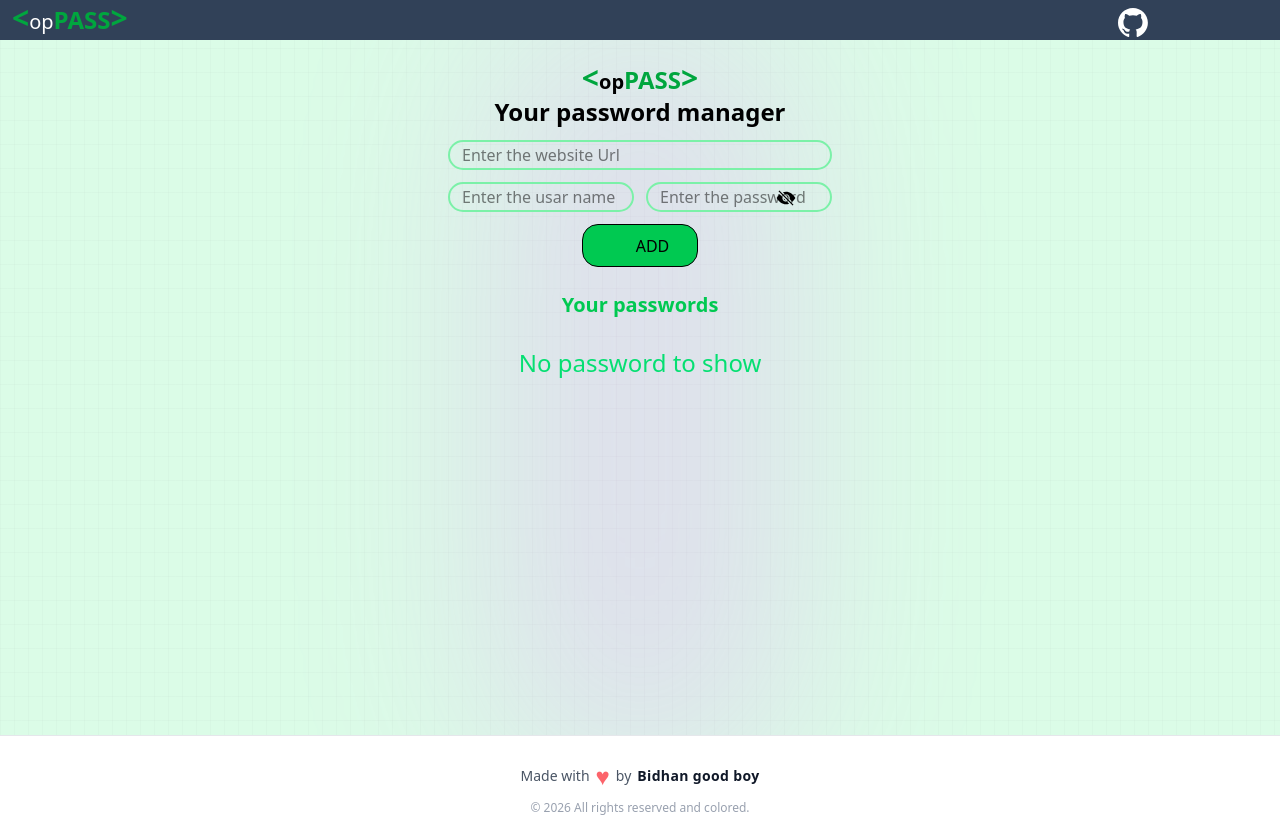
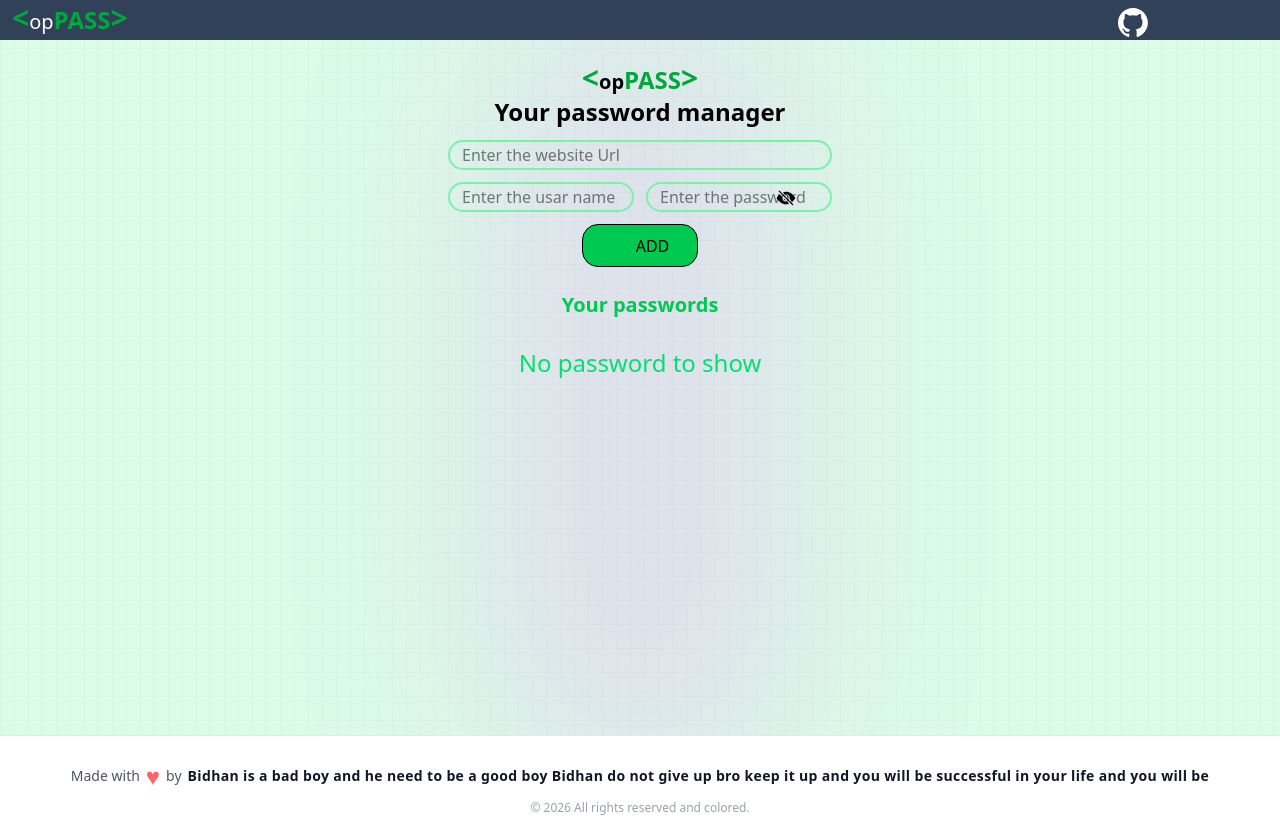
Before and after one commit to Bidhan012-ops/PasswordManager, a React (Vite) app: page / in a window 1280 px wide. Built offline with nearby package versions, Linux system fonts and the light colour scheme; some icons are missing.

Commit message:
add good things

```diff
--- a/src/components/Footer.jsx
+++ b/src/components/Footer.jsx
@@ -14,7 +14,7 @@ const Footer = () => {
           </span>
           by
           <span className="text-gray-900 dark:text-white font-bold tracking-wide hover:underline cursor-pointer">
-            Bidhan good boy
+            Bidhan is a bad boy and he need to be a good boy Bidhan do not give up bro keep it up and you will be successful in your life and you will be
           </span>
         </p>
 
```
